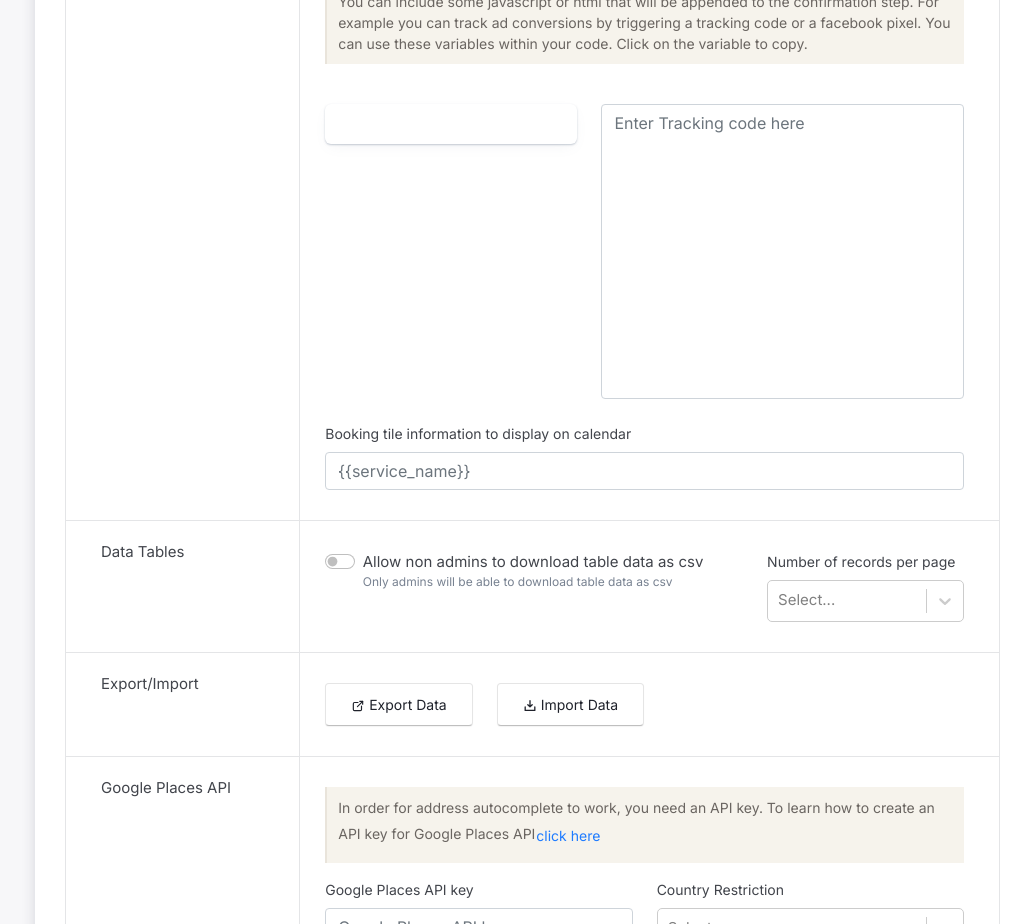
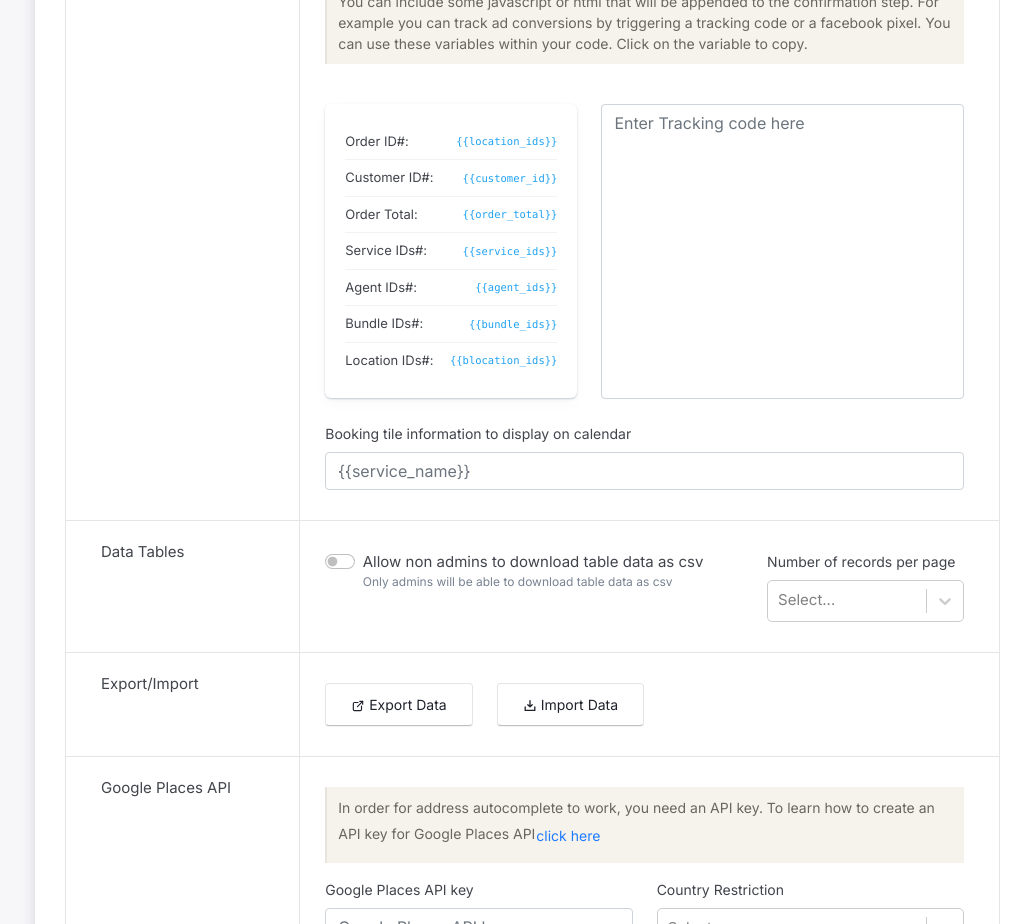
Before and after one commit to ascinate/bigmoney, a Next.js app: page /settings in a window 1280 px wide. Shown: the part 3680-4604 px from the top of the page, without its empty margins (250-1280 px from the left). Built offline with nearby package versions, Linux system fonts and the light colour scheme.

Commit message:
file upload

```diff
--- a/src/app/components/GeneralSettings.js
+++ b/src/app/components/GeneralSettings.js
@@ -518,10 +518,10 @@ function GeneralSettings() {
                                 </div>
                                 <div class="col-lg-12">
                                     <p class="bg-retricstions01"> You can use variables in your booking template, they will be replaced with a value for the booking.
-                                        <a class="btn ps-lg-0 linkj" href="/"> <svg stroke="currentColor" fill="currentColor" stroke-width="0" viewBox="0 0 512 512" height="1em" width="1em" xmlns="http://www.w3.org/2000/svg">
+                                        <Link class="btn ps-lg-0 linkj" href="/"> <svg stroke="currentColor" fill="currentColor" stroke-width="0" viewBox="0 0 512 512" height="1em" width="1em" xmlns="http://www.w3.org/2000/svg">
                                          <path d="M256 90c44.3 0 86 17.3 117.4 48.6C404.7 170 422 211.7 422 256s-17.3 86-48.6 117.4C342 404.7 300.3 422 256 422s-86-17.3-117.4-48.6C107.3 342 90 300.3 90 256s17.3-86 48.6-117.4C170 107.3 211.7 90 256 90m0-42C141.1 48 48 141.1 48 256s93.1 208 208 208 208-93.1 208-208S370.9 48 256 48z"></path><path d="M277 360h-42V235h42v125zm0-166h-42v-42h42v42z"></path></svg>
                                             Show Available Variables
-                                         </a>
+                                         </Link>
                                     </p>
                                 </div>
                                 <div class="col-lg-12">
@@ -563,7 +563,36 @@ function GeneralSettings() {
                                     <div className='row '>
                                         <div className='col-lg-5'>
                                             <div className='bg-white oder-div01'>
-
+                                                 <ul>
+                                                    <li className='d-flex align-items-center'>
+                                                      <span> Order ID#: </span>
+                                                      <Link href='/'>  <code>{'{{location_ids}}'}</code> </Link>
+                                                    </li>
+                                                    <li className='d-flex align-items-center'>
+                                                      <span> Customer ID#: </span>
+                                                      <Link href='/'> <code>{'{{customer_id}}'}</code>  </Link>
+                                                    </li>
+                                                    <li className='d-flex align-items-center'>
+                                                      <span> Order Total: </span>
+                                                      <Link href='/'>  <code>{'{{order_total}}'}</code> </Link>
+                                                    </li>
+                                                    <li className='d-flex align-items-center'>
+                                                      <span> Service IDs#: </span>
+                                                      <Link href='/'>  <code>{'{{service_ids}}'}</code> </Link>
+                                                    </li>
+                                                    <li className='d-flex align-items-center'>
+                                                      <span> Agent IDs#: </span>
+                                                      <Link href='/'> <code>{'{{agent_ids}}'}</code>  </Link>
+                                                    </li>
+                                                    <li className='d-flex align-items-center'>
+                                                      <span> Bundle IDs#: </span>
+                                                      <Link href='/'> <code>{'{{bundle_ids}}'}</code> </Link>
+                                                    </li>
+                                                    <li className='d-flex align-items-center'>
+                                                      <span> Location IDs#: </span>
+                                                      <Link href='/'>  <code>{'{{blocation_ids}}'}</code> </Link>
+                                                    </li>
+                                                 </ul>
                                             </div>
                                         </div>
                                         <div className='col-lg-7'>
```
